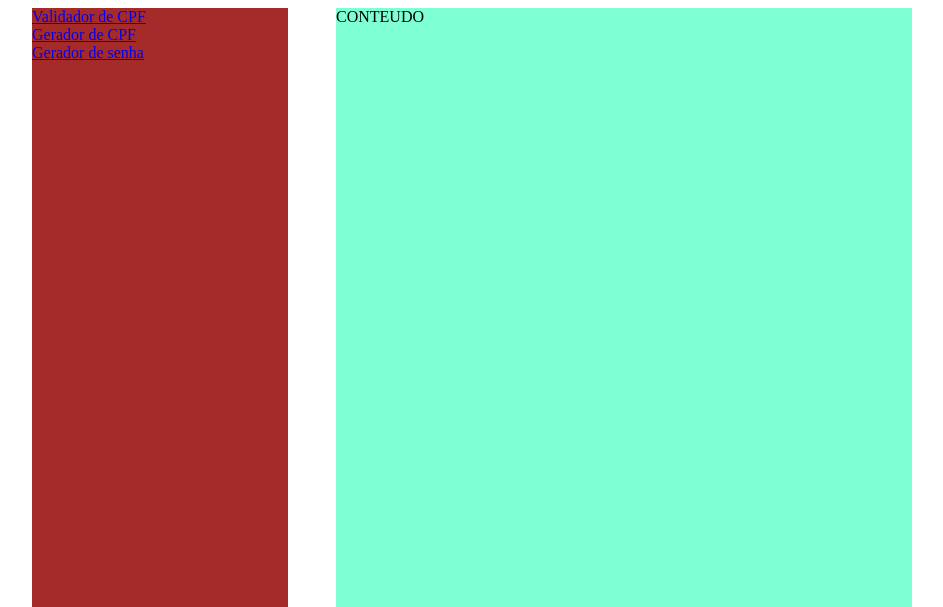
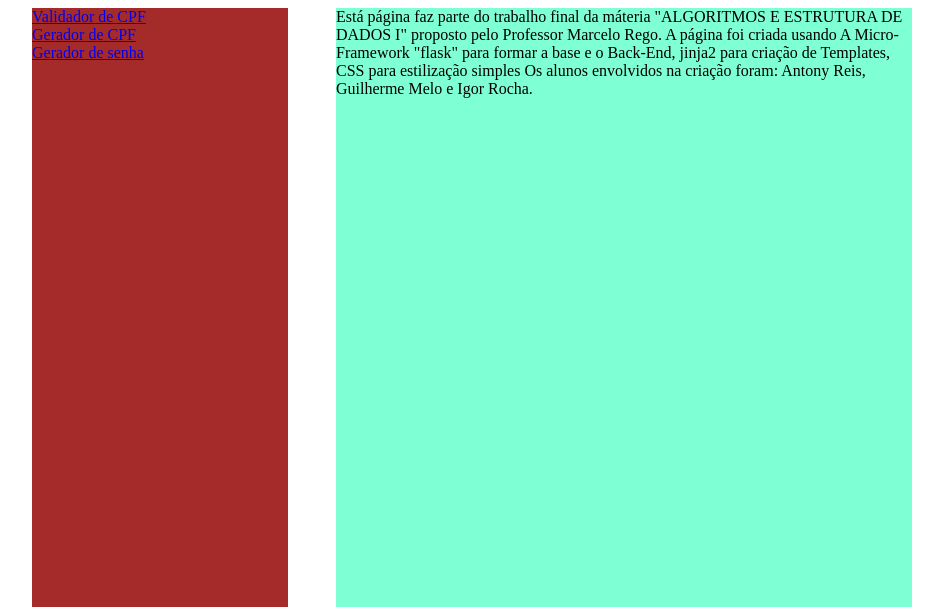
Before and after one commit to Antony-Reis/aedes_site_flask, a Python web app: template templates/index.html in a window 1280 px wide. Shown: the part 80-687 px from the top of the page, without its empty margins (168-1111 px from the left). Run offline with Jinja, Linux system fonts and the light colour scheme; the template is opened without the code that fills it, so the values that code supplies are empty.

Commit message:
Criando a descrição

```diff
--- a/templates/index.html
+++ b/templates/index.html
@@ -24,7 +24,9 @@
 
         <section class="content">
             {% block content %}
-            CONTEUDO
+            Está página faz parte do trabalho final da máteria "ALGORITMOS E ESTRUTURA DE DADOS I" proposto pelo Professor Marcelo Rego.
+            A página foi criada usando A Micro-Framework "flask" para formar a base e o Back-End, jinja2 para criação de Templates, CSS para estilização simples
+            Os alunos envolvidos na criação foram: Antony Reis, Guilherme Melo e Igor Rocha.
             {% endblock %}</section>
     </div>
     <footer class="footer">Desenvolvido por ...</footer>
```
